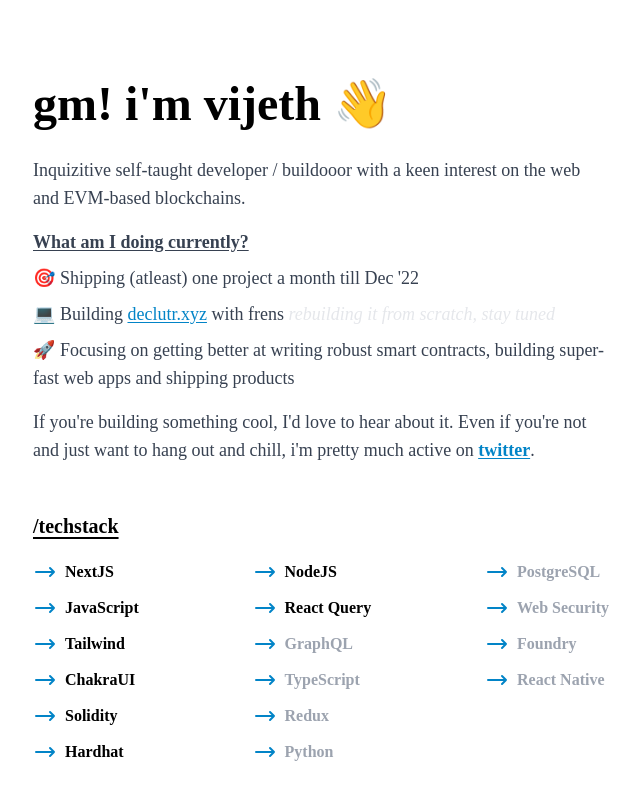
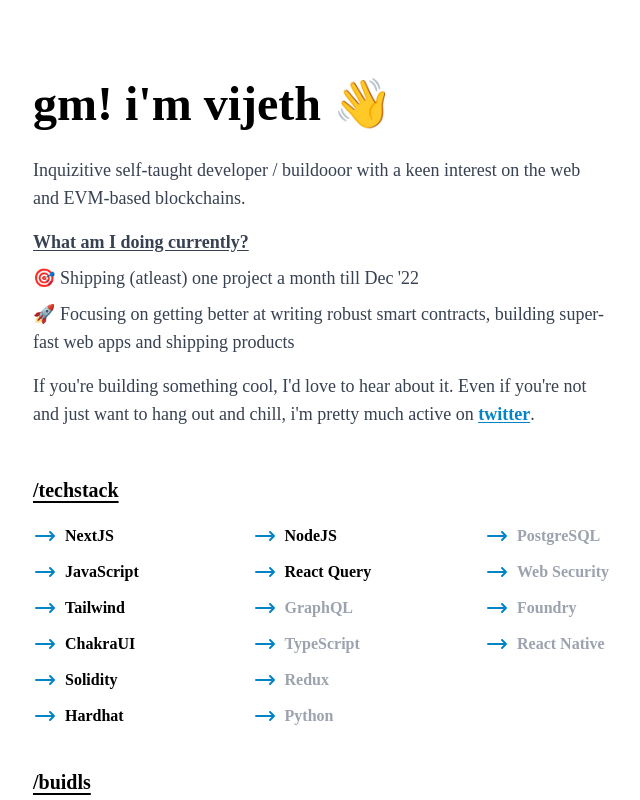
Before and after one commit to vijethx/portfolio-v1, a Next.js app: page / in a window 1280 px wide. Shown: the top 800 px of the page, without its empty margins (319-959 px from the left). Built offline with nearby package versions, Linux system fonts and the light colour scheme; a web font is replaced by a local one.

Commit message:
bio update

```diff
--- a/pages/index.js
+++ b/pages/index.js
@@ -65,20 +65,6 @@
               month till Dec &apos;22
             </p>
             <p className=''>
-              <span className=''>💻</span> Building{" "}
-              <a
-                className='underline underline-offset-2 text-sky-600'
-                href='https://declutr.xyz'
-                target='_blank'
-                rel='noopener noreferrer'>
-                declutr.xyz
-              </a>{" "}
-              with frens{" "}
-              <span className='italic text-gray-200'>
-                rebuilding it from scratch, stay tuned
-              </span>
-            </p>
-            <p className=''>
               <span className=''>🚀</span> Focusing on getting better at writing
               robust smart contracts, building super-fast web apps and shipping
               products
```
